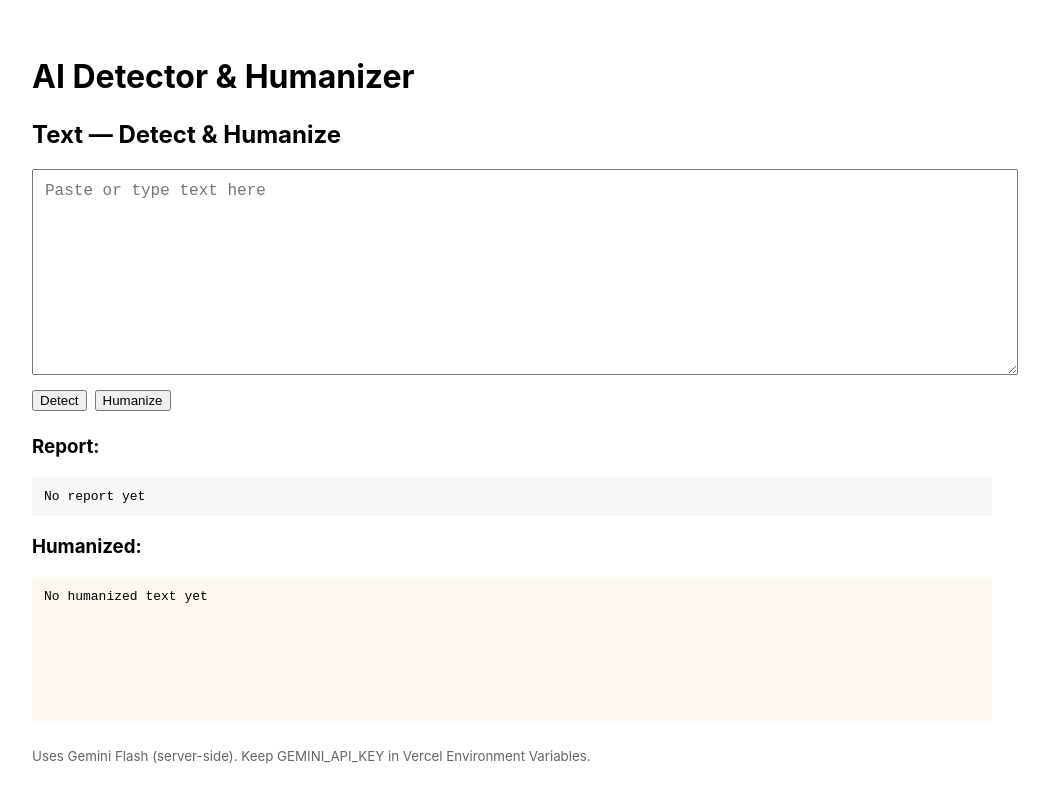
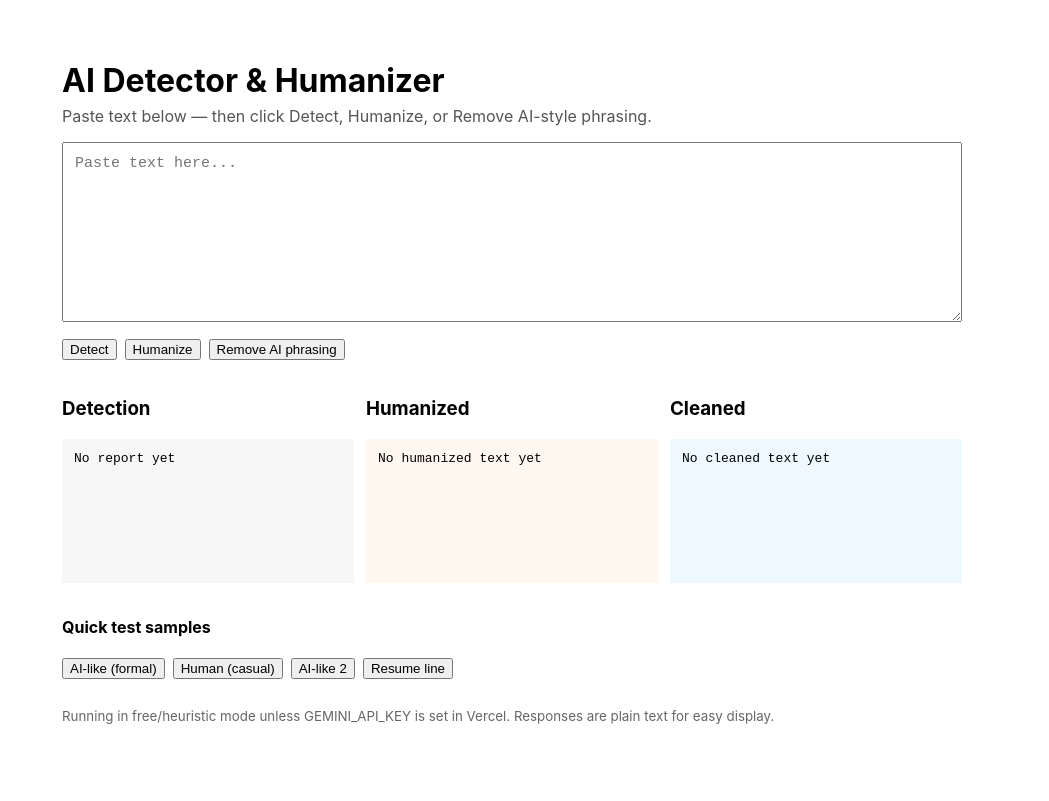
Before and after one commit to Narendraa-J/ai-detector-web-full, a Next.js app in the folder ai-detector-web-full/: page / in a window 1280 px wide. Shown: the whole page, without its empty margins (128-1177 px from the left). Built offline with nearby package versions, Linux system fonts and the light colour scheme.

Commit message:
Update index.js

```diff
--- a/ai-detector-web-full/pages/index.js
+++ b/ai-detector-web-full/pages/index.js
@@ -2,76 +2,99 @@
 import { useState } from "react";
 
 export default function Home() {
-  const [textInput, setTextInput] = useState("");
-  const [textReport, setTextReport] = useState(null);
-  const [humanized, setHumanized] = useState(null);
+  const [text, setText] = useState("");
+  const [report, setReport] = useState("No report yet");
+  const [human, setHuman] = useState("No humanized text yet");
+  const [cleaned, setCleaned] = useState("No cleaned text yet");
   const [loading, setLoading] = useState(false);
 
-  const safeFetchJson = async (resp) => {
-    const raw = await resp.text();
+  const postText = async (path) => {
+    setLoading(true);
     try {
-      return JSON.parse(raw);
-    } catch {
-      return { _rawText: raw };
+      const resp = await fetch(path, {
+        method: "POST",
+        headers: { "Content-Type": "application/json" },
+        body: JSON.stringify({ text })
+      });
+      const body = await resp.text();
+      return body;
+    } catch (e) {
+      return "Request failed: " + (e.message || e);
+    } finally {
+      setLoading(false);
     }
   };
 
-  async function detectText() {
-    if (!textInput.trim()) return alert("Enter text first");
-    setLoading(true);
-    setTextReport(null);
-    setHumanized(null);
-    try {
-      const resp = await fetch("/api/detect-text", { method: "POST", headers: { "Content-Type": "application/json" }, body: JSON.stringify({ text: textInput }) });
-      const json = await safeFetchJson(resp);
-      setTextReport(json);
-    } catch (e) {
-      setTextReport({ error: e.message || String(e) });
-    } finally { setLoading(false); }
-  }
+  const handleDetect = async () => {
+    if (!text.trim()) return alert("Paste text to analyze");
+    setReport("Analyzing...");
+    const out = await postText("/api/detect-text");
+    setReport(out);
+  };
 
-  async function humanizeText() {
-    if (!textInput.trim()) return alert("Enter text first");
-    setLoading(true);
-    setHumanized(null);
-    try {
-      const resp = await fetch("/api/humanize-text", { method: "POST", headers: { "Content-Type": "application/json" }, body: JSON.stringify({ text: textInput }) });
-      const json = await safeFetchJson(resp);
-      setHumanized(json);
-    } catch (e) {
-      setHumanized({ error: e.message || String(e) });
-    } finally { setLoading(false); }
-  }
+  const handleHumanize = async () => {
+    if (!text.trim()) return alert("Paste text to humanize");
+    setHuman("Processing...");
+    const out = await postText("/api/humanize-text");
+    setHuman(out);
+  };
+
+  const handleRemoveAi = async () => {
+    if (!text.trim()) return alert("Paste text to clean");
+    setCleaned("Processing...");
+    const out = await postText("/api/remove-ai-text");
+    setCleaned(out);
+  };
+
+  const sampleFill = (s) => setText(s);
 
   return (
-    <main style={{ fontFamily: "Inter, system-ui, -apple-system, sans-serif", padding: 28, maxWidth: 960, margin: "0 auto" }}>
-      <h1>AI Detector & Humanizer</h1>
+    <main style={{ fontFamily: "Inter, system-ui, sans-serif", maxWidth: 900, margin: "20px auto", padding: 20 }}>
+      <h1 style={{ marginBottom: 6 }}>AI Detector & Humanizer</h1>
+      <p style={{ color: "#555", marginTop: 0 }}>Paste text below — then click Detect, Humanize, or Remove AI-style phrasing.</p>
 
-      <section style={{ marginTop: 24 }}>
-        <h2>Text — Detect & Humanize</h2>
-        <textarea value={textInput} onChange={(e)=>setTextInput(e.target.value)} placeholder="Paste or type text here" style={{ width: "100%", minHeight: 180, padding: 12, fontSize: 16 }} />
-        <div style={{ marginTop: 10 }}>
-          <button onClick={detectText} disabled={loading} style={{ marginRight: 8 }}>Detect</button>
-          <button onClick={humanizeText} disabled={loading}>Humanize</button>
+      <textarea
+        value={text}
+        onChange={(e) => setText(e.target.value)}
+        placeholder="Paste text here..."
+        style={{ width: "100%", minHeight: 180, padding: 12, fontSize: 15, boxSizing: "border-box" }}
+      />
+
+      <div style={{ marginTop: 12 }}>
+        <button onClick={handleDetect} disabled={loading} style={{ marginRight: 8 }}>Detect</button>
+        <button onClick={handleHumanize} disabled={loading} style={{ marginRight: 8 }}>Humanize</button>
+        <button onClick={handleRemoveAi} disabled={loading}>Remove AI phrasing</button>
+      </div>
+
+      <div style={{ display: "flex", gap: 12, marginTop: 18, alignItems: "flex-start" }}>
+        <div style={{ flex: 1 }}>
+          <h3>Detection</h3>
+          <pre style={{ background: "#f7f7f7", padding: 12, minHeight: 120, whiteSpace: "pre-wrap" }}>{report}</pre>
+        </div>
+
+        <div style={{ flex: 1 }}>
+          <h3>Humanized</h3>
+          <pre style={{ background: "#fff8f0", padding: 12, minHeight: 120, whiteSpace: "pre-wrap" }}>{human}</pre>
+        </div>
+
+        <div style={{ flex: 1 }}>
+          <h3>Cleaned</h3>
+          <pre style={{ background: "#eef8ff", padding: 12, minHeight: 120, whiteSpace: "pre-wrap" }}>{cleaned}</pre>
+        </div>
+      </div>
+
+      <section style={{ marginTop: 20 }}>
+        <h4>Quick test samples</h4>
+        <div style={{ display: "flex", gap: 8, flexWrap: "wrap" }}>
+          <button onClick={() => sampleFill("I am delighted to present this analysis on the subject. In conclusion, it is evident that the model demonstrates high performance across metrics.")}>AI-like (formal)</button>
+          <button onClick={() => sampleFill("Had a great lunch with friends. The weather was perfect and we laughed a lot.")}>Human (casual)</button>
+          <button onClick={() => sampleFill("In conclusion, therefore, it is clear that the results indicate a strong trend for the industry as a whole.")}>AI-like 2</button>
+          <button onClick={() => sampleFill("Managed migrations for backend systems using Node.js and AWS. Improved performance by 30%.")}>Resume line</button>
         </div>
       </section>
 
-      <section style={{ marginTop: 24 }}>
-        <h3>Report:</h3>
-        <pre style={{ background: "#f7f7f7", padding: 12, whiteSpace: "pre-wrap" }}>
-          { textReport ? (typeof textReport === "string" ? textReport : JSON.stringify(textReport, null, 2)) : "No report yet" }
-        </pre>
-      </section>
-
-      <section style={{ marginTop: 18 }}>
-        <h3>Humanized:</h3>
-        <pre style={{ background: "#fff8f0", padding: 12, minHeight: 120 }}>
-          { humanized ? (humanized.humanized || humanized._rawText || JSON.stringify(humanized, null, 2)) : "No humanized text yet" }
-        </pre>
-      </section>
-
-      <footer style={{ marginTop: 24, color: "#666" }}>
-        <small>Uses Gemini Flash (server-side). Keep GEMINI_API_KEY in Vercel Environment Variables.</small>
+      <footer style={{ marginTop: 26, color: "#666" }}>
+        <small>Running in free/heuristic mode unless GEMINI_API_KEY is set in Vercel. Responses are plain text for easy display.</small>
       </footer>
     </main>
   );
```
